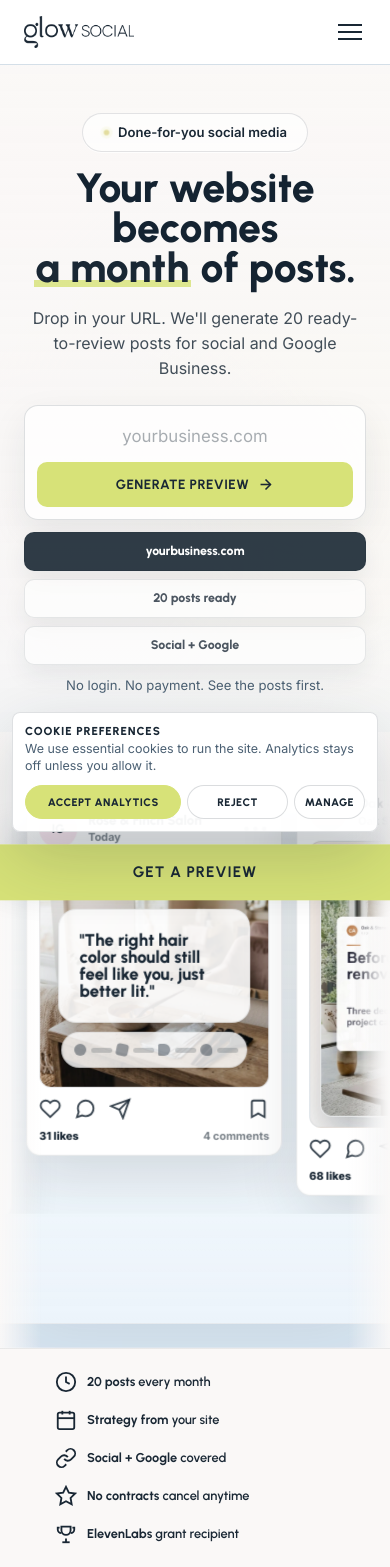
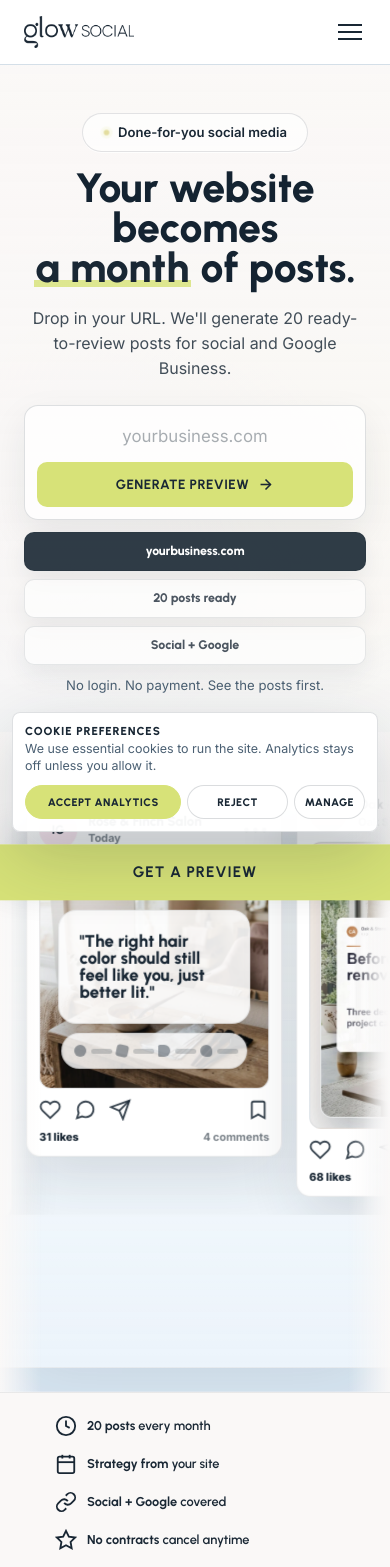
Before and after one commit to glowsocial/glowsocial.com, a Next.js app: page / in a window 390 px wide. Shown: the top 1567 px of the page. Built offline with nearby package versions, Linux system fonts and the light colour scheme.

Commit message:
Give homepage carousel more vertical room

```diff
--- a/app/home.css
+++ b/app/home.css
@@ -310,8 +310,8 @@
   position: relative;
   z-index: 1;
   overflow: hidden;
-  min-height: clamp(560px, 42vw, 620px);
-  padding: 36px 0 76px;
+  min-height: clamp(700px, 48vw, 760px);
+  padding: 44px 0 96px;
   border-radius: 0;
 }
 
@@ -338,7 +338,7 @@
 
 .blackbox-output-rail {
   position: absolute;
-  top: 40%;
+  top: 37.5%;
   left: 0;
   z-index: 1;
   display: block;
@@ -2226,8 +2226,8 @@
     inset: -8px 0 26px;
   }
   .hero-video-carousel {
-    min-height: 650px;
-    padding: 34px 0 62px;
+    min-height: 700px;
+    padding: 44px 0 82px;
   }
   .blackbox-output-rail {
     padding-left: 24px;
@@ -2332,8 +2332,8 @@
     inset: -4px 0 24px;
   }
   .hero-video-carousel {
-    min-height: 616px;
-    padding: 20px 0 50px;
+    min-height: 660px;
+    padding: 34px 0 70px;
   }
   .hero-video-carousel::before,
   .hero-video-carousel::after { width: 42px; }
```
